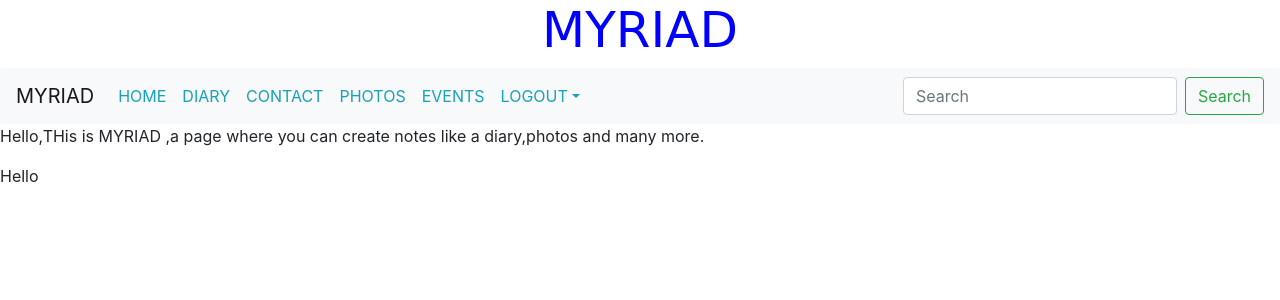
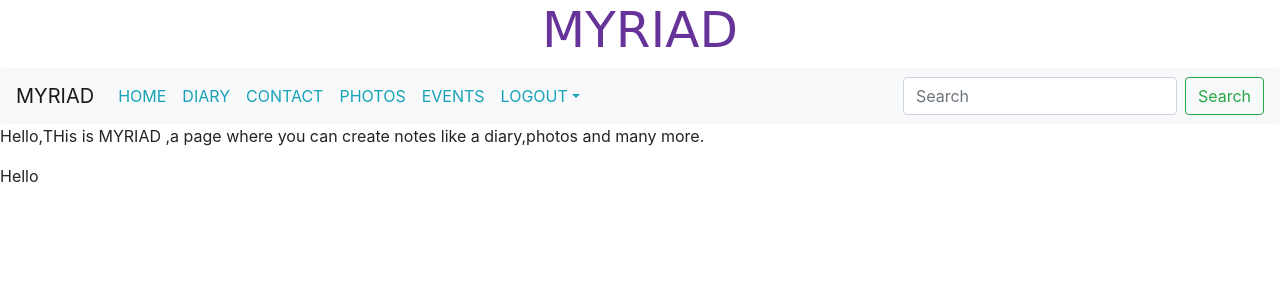
Before and after one commit to prianka01/myriad-frontend, a React (Create React App) app: page / in a window 1280 px wide. Shown: the top 300 px of the page. Built offline with nearby package versions, Linux system fonts and the light colour scheme.

Commit message:
Changed logo color

```diff
--- a/src/App.css
+++ b/src/App.css
@@ -12,7 +12,7 @@ body {
 	margin-left: 10px;
 }
 #logo {
-	color: blue;
+	color: rebeccapurple;
 	font-family: "Comic Sans MS";
 	text-align: center;
 	font-size: 50px;
```
